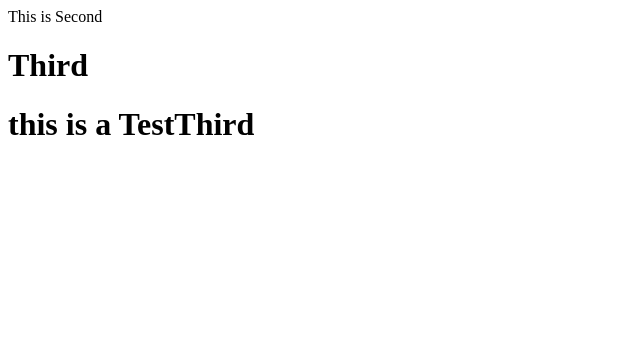
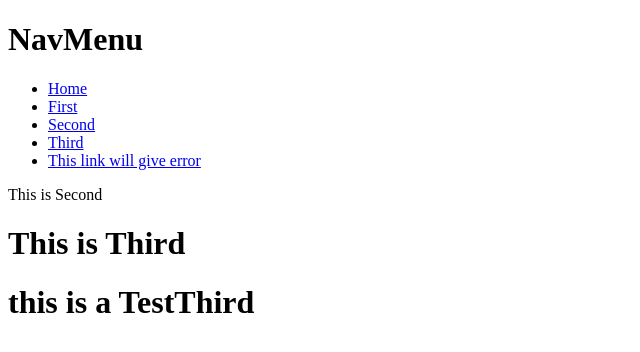
Before and after one commit to sman40901/dursikshya, a React (Create React App) app in the folder code/my-firstapp1/: page /Second in a window 1280 px wide. Shown: the top 352 px of the page, without its empty margins (0-640 px from the left). Built offline with nearby package versions, Linux system fonts and the light colour scheme.

Commit message:
added navigation menu

```diff
--- a/code/my-firstapp1/src/App.js
+++ b/code/my-firstapp1/src/App.js
@@ -14,12 +14,14 @@
 // }
 
 import MyRoutes from "./MyRoutes";
+import NavMenu from "./NavMenu";
 
 const App=(props)=> {
   const currDate = new Date();
   return (
     <>
-      <MyRoutes/>
+      {/* <MyRoutes/> */}
+      <NavMenu/>
     </>
   );
 }
--- a/code/my-firstapp1/src/MyRoutes.js
+++ b/code/my-firstapp1/src/MyRoutes.js
@@ -3,7 +3,8 @@ import { BrowserRouter as Router,Routes,Route } from 'react-router-dom'
 import First from "./First"
 import Second from "./Second"
 import Home from "./Home"
-import NoPage from './NoPage'
+import NoPage from "./NoPage"
+import { Third } from "./Third"
 
 const MyRoutes = () => {
   return (
@@ -11,6 +12,8 @@ const MyRoutes = () => {
         <Routes>
             <Route path="/First" element={ <First/> } />
             <Route path="/Second" element={ <Second/> } />
+            <Route path="/Third" element={ <Third/> } />
+            <Route path="/Home" element={ <Home/> } />
             <Route path="/" element={ <Home/> } />
             <Route path="*" element={ <NoPage/> } />
         </Routes>
--- /dev/null
+++ b/code/my-firstapp1/src/NavMenu.js
@@ -0,0 +1,32 @@
+import React from "react";
+import MyRoutes from "./MyRoutes";
+
+const NavMenu = () => {
+  return (
+    <>
+      <h1>NavMenu</h1>
+      <nav>
+        <ul>
+        <li>
+            <a href="/">Home</a>
+          </li>
+          <li>
+            <a href="/First">First</a>
+          </li>
+          <li>
+            <a href="/Second">Second</a>
+          </li>
+          <li>
+            <a href="/Third">Third</a>
+          </li>
+          <li>
+            <a href="/error">This link will give error</a>
+          </li>
+        </ul>
+      </nav>
+      <MyRoutes/>
+    </>
+  );
+};
+
+export default NavMenu;
--- a/code/my-firstapp1/src/Third.js
+++ b/code/my-firstapp1/src/Third.js
@@ -3,7 +3,7 @@ import React from "react";
 export const Third = () => {
   return (
     <>
-      <h1>Third</h1>
+      <h1>This is Third</h1>
     </>
   );
 };
```
